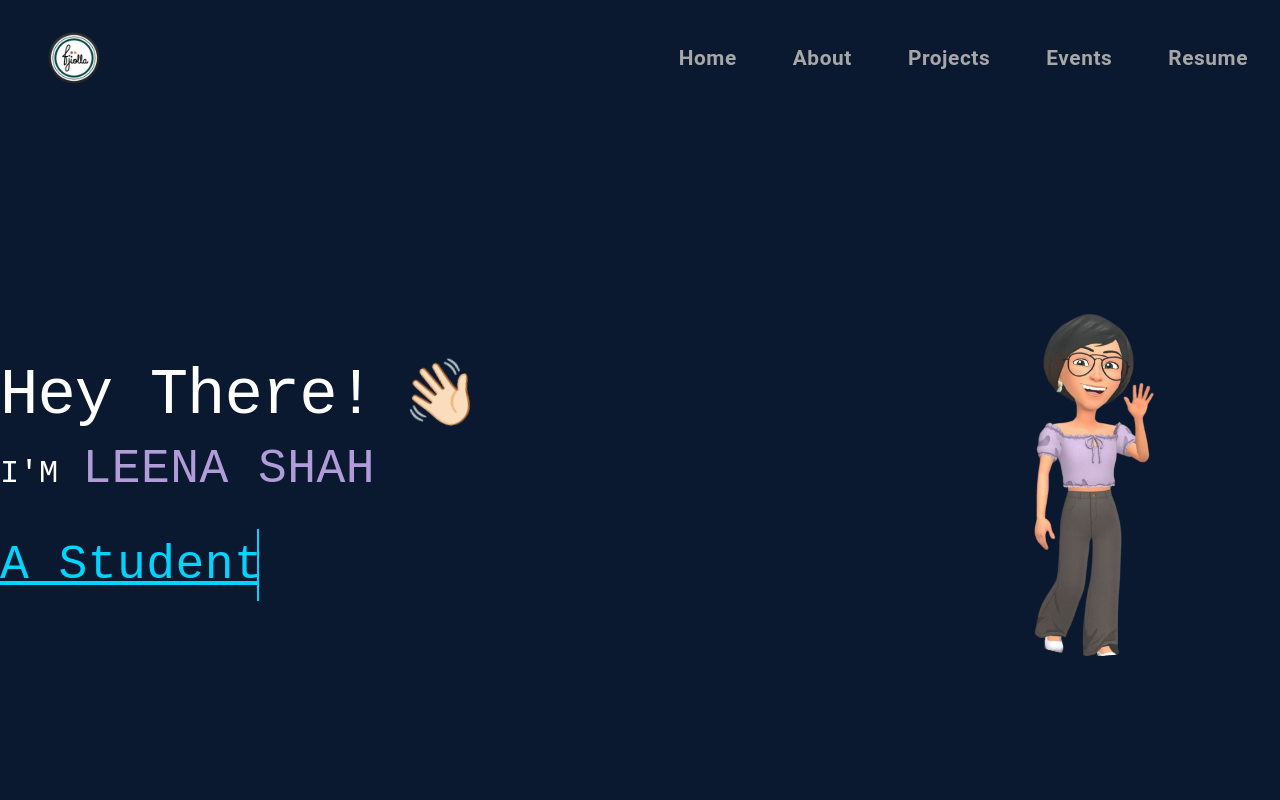
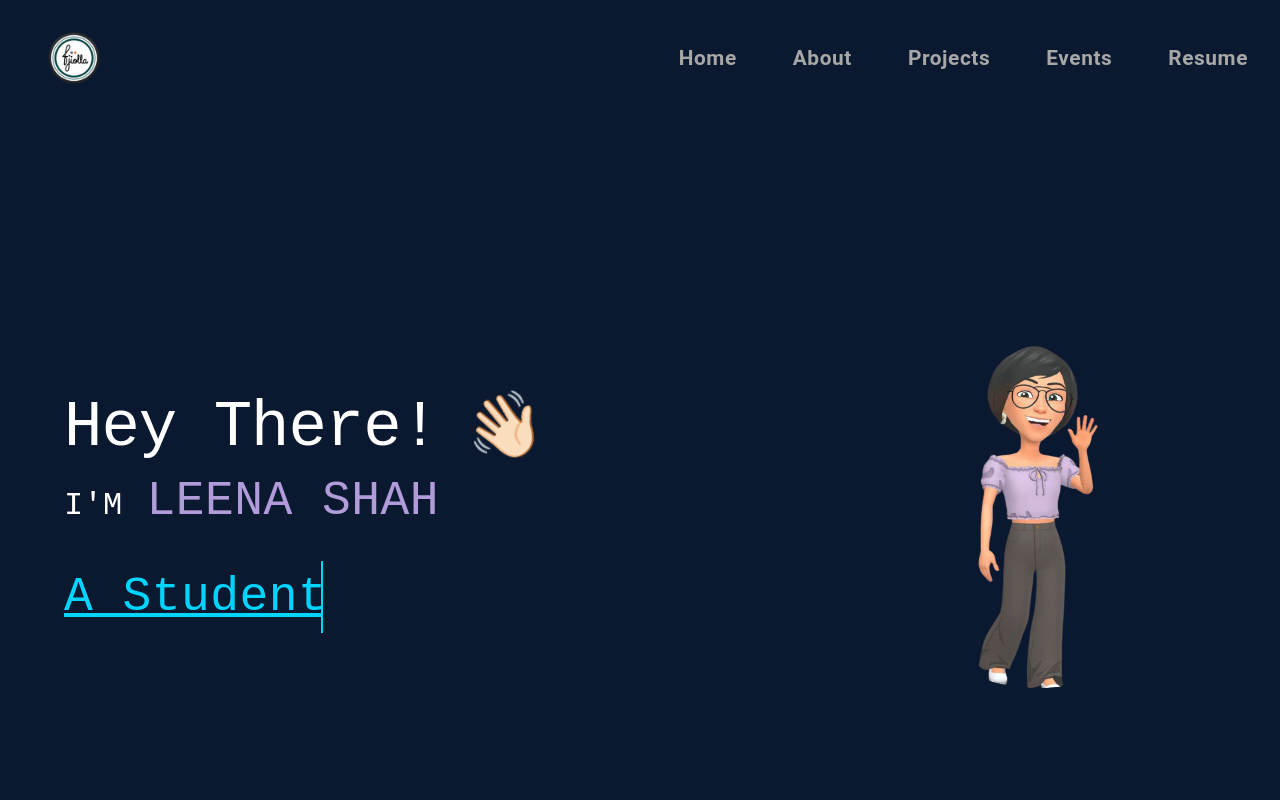
Before and after one commit to fjiolla/My-Portfolio, a React (Vite) app: page / in a window 1280 px wide. Shown: the top 800 px of the page. Built offline with nearby package versions, Linux system fonts and the light colour scheme.

Commit message:
Fixed alignment issues

```diff
--- a/src/components/About.jsx
+++ b/src/components/About.jsx
@@ -29,7 +29,7 @@ function About() {
 	const techStack = [
 		{ name: "C++", icon: cpp },
 		{ name: "Python", icon: Python },
-		{ name: "JavaScript", icon:  Javascript},
+		{ name: "JavaScript", icon: Javascript },
 		{ name: "React.js", icon: ReactIcon },
 		{ name: "Tailwind CSS", icon: Tailwind },
 		{ name: "Material-UI", icon: MUI },
@@ -93,6 +93,7 @@ function About() {
 				minHeight: "100vh",
 				display: "flex",
 				alignItems: "center",
+				justifyContent: "center",
 				py: 8,
 				color: "#fff",
 			}}
@@ -310,9 +311,10 @@ function About() {
 						</Box>
 					</Grid>
 				</Grid>
+
 				{/* Tech Stack */}
 				<Box sx={{ mb: 10 }}>
-					<Box sx={{ display: "flex", alignItems: "center", mb: 5 }}>
+					<Box sx={{ display: "flex", alignItems: "center", mb: 5, justifyContent: { xs: "center", md: "flex-start" } }}>
 						<CodeIcon sx={{ fontSize: "2rem", color: "#00d4ff", mr: 2 }} />
 						<Typography
 							variant="h4"
@@ -325,7 +327,7 @@ function About() {
 							Tech Stack
 						</Typography>
 					</Box>
-					<Grid container spacing={4}>
+					<Grid container spacing={4} justifyContent={{ xs: "center", md: "flex-start" }}>
 						{techStack.map((tech) => (
 							<Grid item key={tech.name}>
 								<IconBox item={tech} color="#00d4ff" hoverColor="#00d4ff" />
@@ -336,7 +338,7 @@ function About() {
 
 				{/* Academic Favorites */}
 				<Box sx={{ mb: 10 }}>
-					<Box sx={{ display: "flex", alignItems: "center", mb: 5 }}>
+					<Box sx={{ display: "flex", alignItems: "center", mb: 5, justifyContent: { xs: "center", md: "flex-start" } }}>
 						<SchoolIcon sx={{ fontSize: "2rem", color: "#00d4ff", mr: 2 }} />
 						<Typography
 							variant="h4"
@@ -349,7 +351,7 @@ function About() {
 							Academic Favorites
 						</Typography>
 					</Box>
-					<Grid container spacing={2}>
+					<Grid container spacing={2} justifyContent={{ xs: "center", md: "flex-start" }}>
 						{favorites.map((subject) => (
 							<Grid item key={subject.name}>
 								<Chip
@@ -386,7 +388,7 @@ function About() {
 
 				{/* Tools */}
 				<Box>
-					<Box sx={{ display: "flex", alignItems: "center", mb: 5 }}>
+					<Box sx={{ display: "flex", alignItems: "center", mb: 5, justifyContent: { xs: "center", md: "flex-start" } }}>
 						<BuildIcon sx={{ fontSize: "2rem", color: "#00d4ff", mr: 2 }} />
 						<Typography
 							variant="h4"
@@ -399,7 +401,7 @@ function About() {
 							Tools I Use
 						</Typography>
 					</Box>
-					<Grid container spacing={2}>
+					<Grid container spacing={2} justifyContent={{ xs: "center", md: "flex-start" }}>
 						{tools.map((tool) => (
 							<Grid item key={tool.name}>
 								<Chip
--- a/src/components/Home.jsx
+++ b/src/components/Home.jsx
@@ -53,8 +53,6 @@ function Home() {
 						sx={{
 							flex: 1,
 							textAlign: { xs: "center", md: "left" },
-							mt: { xs: 0, md: -8 },
-							ml: { xs: 0, md: -8 },
 						}}
 					>
 						<Typography
@@ -131,9 +129,7 @@ function Home() {
 							flex: 1,
 							display: "flex",
 							justifyContent: { xs: "center", md: "flex-end" },
-							mt: { xs: 4, md: -8 },
-							mr: { xs: 0, md: -7 },
-						}}
+							mt: { xs: 4, md: 0 },						}}
 					>
 						<Avatar
 							src={myIcon}
```
